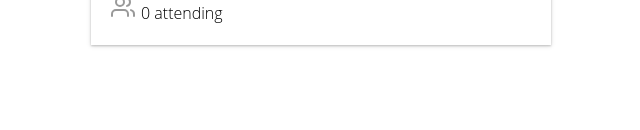
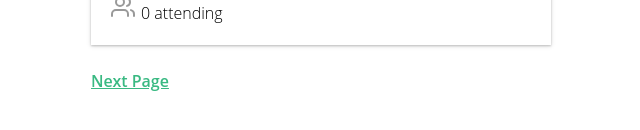
Before and after one commit to karamsetty09/vue-shop, a Vue app: page / in a window 1280 px wide. Shown: the part 600-730 px from the top of the page, without its empty margins (319-959 px from the left). Built offline with nearby package versions, Linux system fonts and the light colour scheme; data requests are answered from the project's data file.

Commit message:
prev and next on page

```diff
--- a/src/views/EventList.vue
+++ b/src/views/EventList.vue
@@ -4,6 +4,20 @@
 
     <EventCard v-for="event in events" :key="event.id" :event="event" />
     <!-- <BaseIcon /> -->
+    <template v-if="page != 1">
+      <router-link
+        :to="{ name: 'event-list', query: { page: page - 1 } }"
+        rel="prev"
+      >
+        Prev Page</router-link
+      >
+    </template>
+    <router-link
+      :to="{ name: 'event-list', query: { page: page + 1 } }"
+      rel="next"
+    >
+      Next Page</router-link
+    >
   </div>
 </template>
 
```
